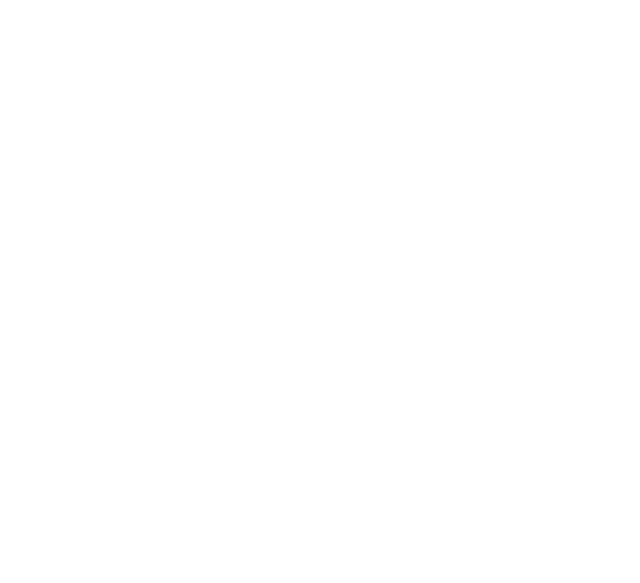
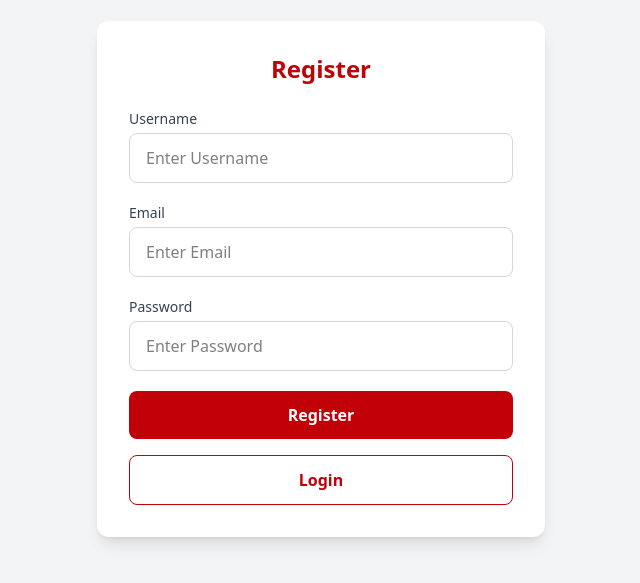
Before and after one commit to Rijan-Budds/Bazaaar, a React (Vite) app: page /register in a window 1280 px wide. Before the commit this address had no page. Shown: the part 121-704 px from the top of the page, without its empty margins (319-959 px from the left). Built offline with nearby package versions, Linux system fonts and the light colour scheme.

Commit message:
added register page

```diff
--- a/src/App.tsx
+++ b/src/App.tsx
@@ -3,10 +3,7 @@
 import Home from "./Pages/Home/Home";
 import Head from "./Components/Header/Head";
 import Login from "./Pages/Login/Login";
-
-// If you uncomment and use these, the logic below will still apply
-// import Profile from "./Pages/Profile/Profile";
-// import Register from "./Pages/Register/Register";
+import Register from "./Pages/Register/Register"
 
 const LayoutWrapper: React.FC<{ children: React.ReactNode }> = ({ children }) => {
   const location = useLocation();
@@ -29,6 +26,7 @@
         <Routes>
           <Route path="/" element={<Home />} />
           <Route path="/login" element={<Login />} />
+          <Route path="/register" element={<Register />} />
           {/*
           <Route path="/profile" element={<Profile />} />
           <Route path="/register" element={<Register />} />
--- /dev/null
+++ b/src/Pages/Register/Register.tsx
@@ -0,0 +1,112 @@
+import type { FormEvent } from "react";
+import React, { useState } from "react";
+import axios from "axios";
+import { useNavigate } from "react-router-dom";
+
+export default function Register() {
+  const navigate = useNavigate();
+  const [fname, setFname] = useState<string>("");
+  const [username, setUsername] = useState<string>("");
+  const [password, setPassword] = useState<string>("");
+
+  const handleLogin = () => {
+    navigate("/login");
+  };
+
+  function handleSubmit(event: FormEvent<HTMLFormElement>) {
+    event.preventDefault();
+
+    axios
+      .post("http://localhost:8081/register", { fname, username, password })
+      .then((res) => {
+        console.log(res);
+        if (res.data.status === "success") {
+          alert("Registration successful!");
+          navigate("/login");
+        } else {
+          alert(res.data.message);
+        }
+      })
+      .catch((err) => console.log(err));
+  }
+
+  return (
+    <div className="flex justify-center items-center min-h-screen bg-gray-100">
+      <div className="max-w-md w-full bg-white p-8 rounded-xl shadow-lg font-poppins">
+        <h2 className="text-center text-2xl font-semibold text-red-700 mb-6">
+          Register
+        </h2>
+
+        <form onSubmit={handleSubmit} className="space-y-5">
+          <div>
+            <label
+              htmlFor="fname"
+              className="block text-sm font-medium text-gray-700 mb-1 cursor-pointer"
+            >
+              Username
+            </label>
+            <input
+              type="text"
+              id="fname"
+              placeholder="Enter Username"
+              className="w-full px-4 py-3 border border-gray-300 rounded-lg focus:outline-none focus:ring-2 focus:ring-red-600 focus:border-transparent"
+              value={fname}
+              onChange={(e) => setFname(e.target.value)}
+              required
+            />
+          </div>
+
+          <div>
+            <label
+              htmlFor="username"
+              className="block text-sm font-medium text-gray-700 mb-1 cursor-pointer"
+            >
+              Email
+            </label>
+            <input
+              type="email"
+              id="username"
+              placeholder="Enter Email"
+              className="w-full px-4 py-3 border border-gray-300 rounded-lg focus:outline-none focus:ring-2 focus:ring-red-600 focus:border-transparent"
+              value={username}
+              onChange={(e) => setUsername(e.target.value)}
+              required
+            />
+          </div>
+
+          <div>
+            <label
+              htmlFor="password"
+              className="block text-sm font-medium text-gray-700 mb-1 cursor-pointer"
+            >
+              Password
+            </label>
+            <input
+              type="password"
+              id="password"
+              placeholder="Enter Password"
+              className="w-full px-4 py-3 border border-gray-300 rounded-lg focus:outline-none focus:ring-2 focus:ring-red-600 focus:border-transparent"
+              value={password}
+              onChange={(e) => setPassword(e.target.value)}
+              required
+            />
+          </div>
+
+          <button
+            type="submit"
+            className="w-full py-3 bg-red-700 text-white font-semibold rounded-lg hover:bg-red-800 transition"
+          >
+            Register
+          </button>
+        </form>
+
+        <button
+          onClick={handleLogin}
+          className="w-full mt-4 py-3 border border-red-700 text-red-700 font-semibold rounded-lg hover:bg-red-100 transition"
+        >
+          Login
+        </button>
+      </div>
+    </div>
+  );
+}
```
